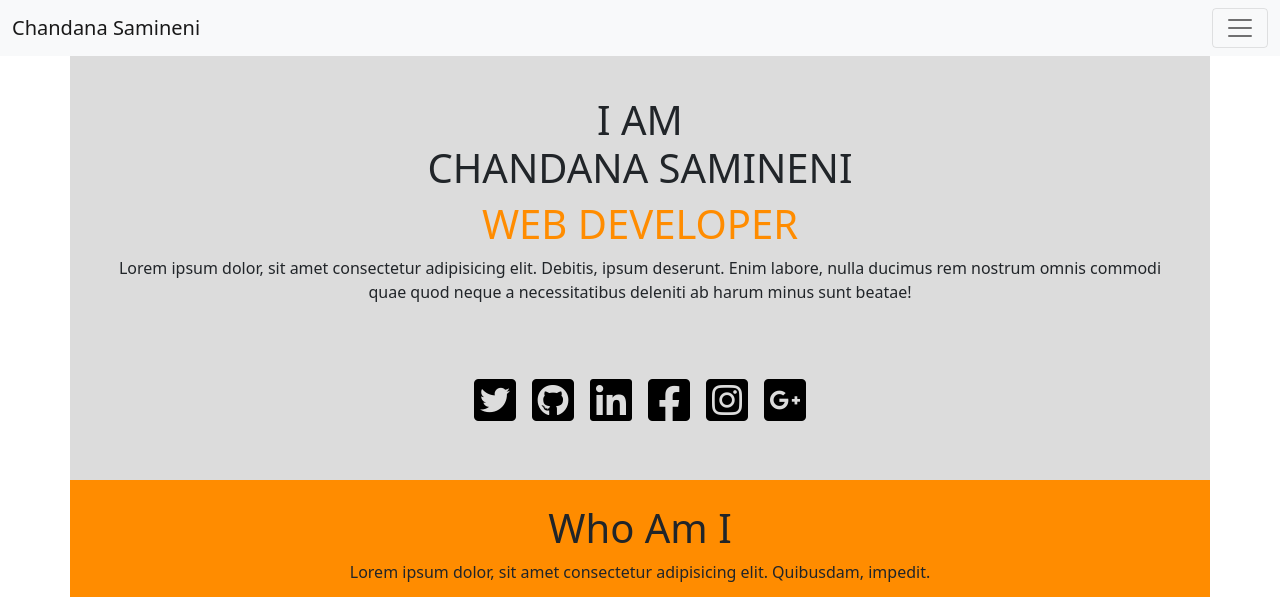
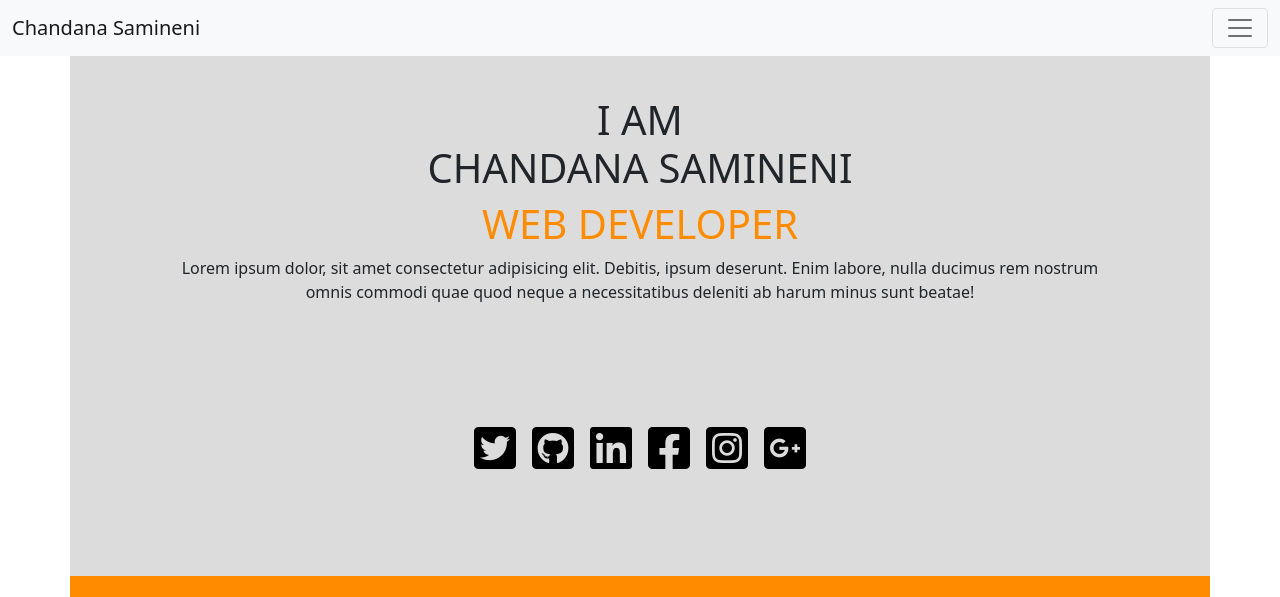
Before and after one commit to Chandana-23/My-Portfolio, a Django app: page / in a window 1280 px wide. Shown: the top 597 px of the page. Run offline with Django 4.2, Linux system fonts and the light colour scheme; data comes from the database, SQL or seed files in the repository.

Commit message:
commit-3

```diff
--- a/templates/index.html
+++ b/templates/index.html
@@ -14,12 +14,12 @@
 </head>
 <body>
     <div class="container p-5 w-100 d-block text-center banner">
-        <div class="intro pt-5">
+        <div class="intro p-5">
             <h1>I AM <br/> CHANDANA SAMINENI</h1>
             <h1><span class="job">WEB DEVELOPER</span></h1>
             <blockquote>Lorem ipsum dolor, sit amet consectetur adipisicing elit. Debitis, ipsum deserunt. Enim labore, nulla ducimus rem nostrum omnis commodi quae quod neque a necessitatibus deleniti ab harum minus sunt beatae!</blockquote>
         </div>
-        <div class="container pt-5 d-flex justify-content-center">
+        <div class="container p-5 d-flex justify-content-center">
             <a href='https://twitter.com/ChandanaSaminen'><i class="p-2 fab fa-twitter-square fa-3x"></i></a>
             <a href='https://github.com/Chandana-23'><i class="p-2 fab fa-github-square fa-3x"></i></a>
             <a href='https://www.linkedin.com/in/chandana-samineni-556383195/'><i class="p-2 fab fa-linkedin fa-3x"></i></a>
```
